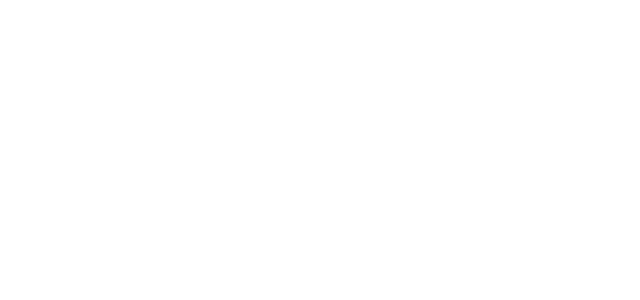
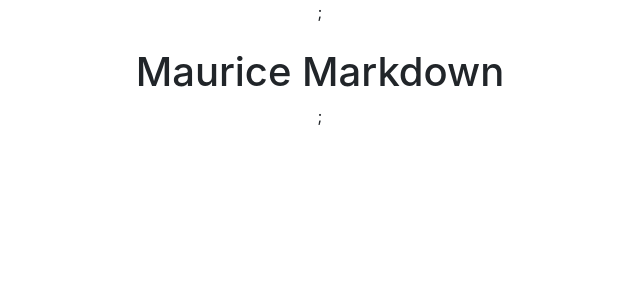
Before and after one commit to mhayes787/mauricemarkdownadventure, a React (Create React App) app: page /MauriceMarkdownAdventure in a window 1280 px wide. Shown: the top 300 px of the page, without its empty margins (320-960 px from the left). Built offline with nearby package versions, Linux system fonts and the light colour scheme.

Commit message:
created Markdown Adventure component and routing

```diff
--- a/src/App.js
+++ b/src/App.js
@@ -2,12 +2,14 @@
 import { BrowserRouter as Router, Switch, Route } from 'react-router-dom';
 import Home from './Components/Home/home';
 import './App.css';
+import MarkdownAventure from './Components/MarkdownAdventure/markdownAdventure';
 
 function App() {
   return (
     <div className="App">
       <Router>
-        <Route exact path='/' component={Home} />
+        <Route exact path='/' component={Home} />;
+        <Route exact path='/MauriceMarkdownAdventure' component={MarkdownAventure} />;
       </Router>
 
     </div>
--- a/src/Components/Home/home.js
+++ b/src/Components/Home/home.js
@@ -3,7 +3,9 @@
 class Home extends Component {
     render() {
         return (
-            <div> This is the Home page</div>
+            <div>
+                <h1>Welcome To Maurice Markdown Adventure Page</h1>
+            </div>
         );
     }
 }
--- /dev/null
+++ b/src/Components/MarkdownAdventure/markdownAdventure.js
@@ -0,0 +1,18 @@
+import React, { Component } from 'react';
+
+class MarkdownAventure extends Component {
+    render() {
+        return (
+            <div>
+                <div className="container">
+                    <div className="row mt-4">
+                        <div className="col text-center">
+                            <h1>Maurice Markdown</h1>
+                        </div>
+                    </div>
+                </div>
+            </div>
+        );
+    }
+}
+export default MarkdownAventure
```
Also changed, not shown: src/Components/Home/home.scss (added), src/Components/MarkdownAdventure/markdownAdventure.scss (added).
